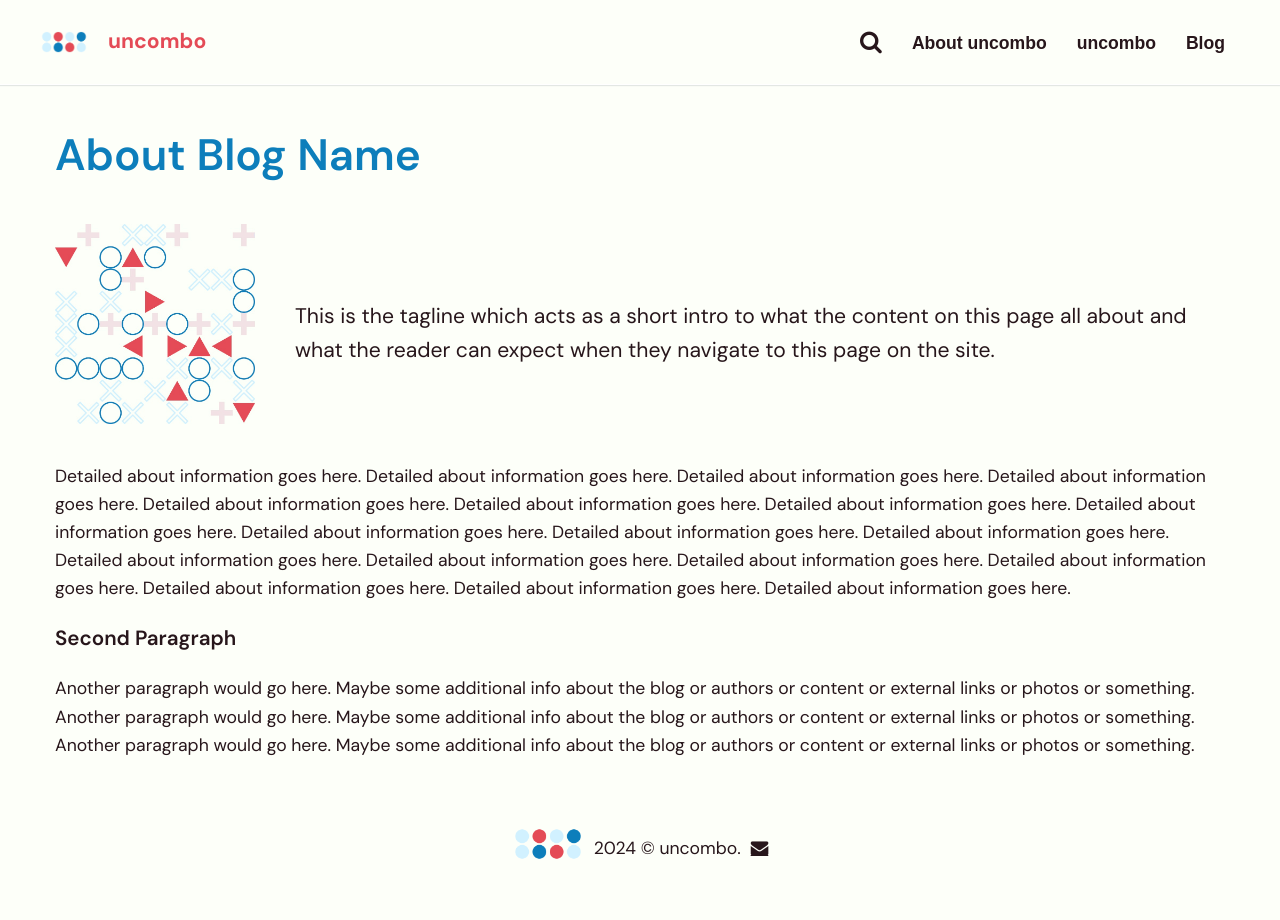
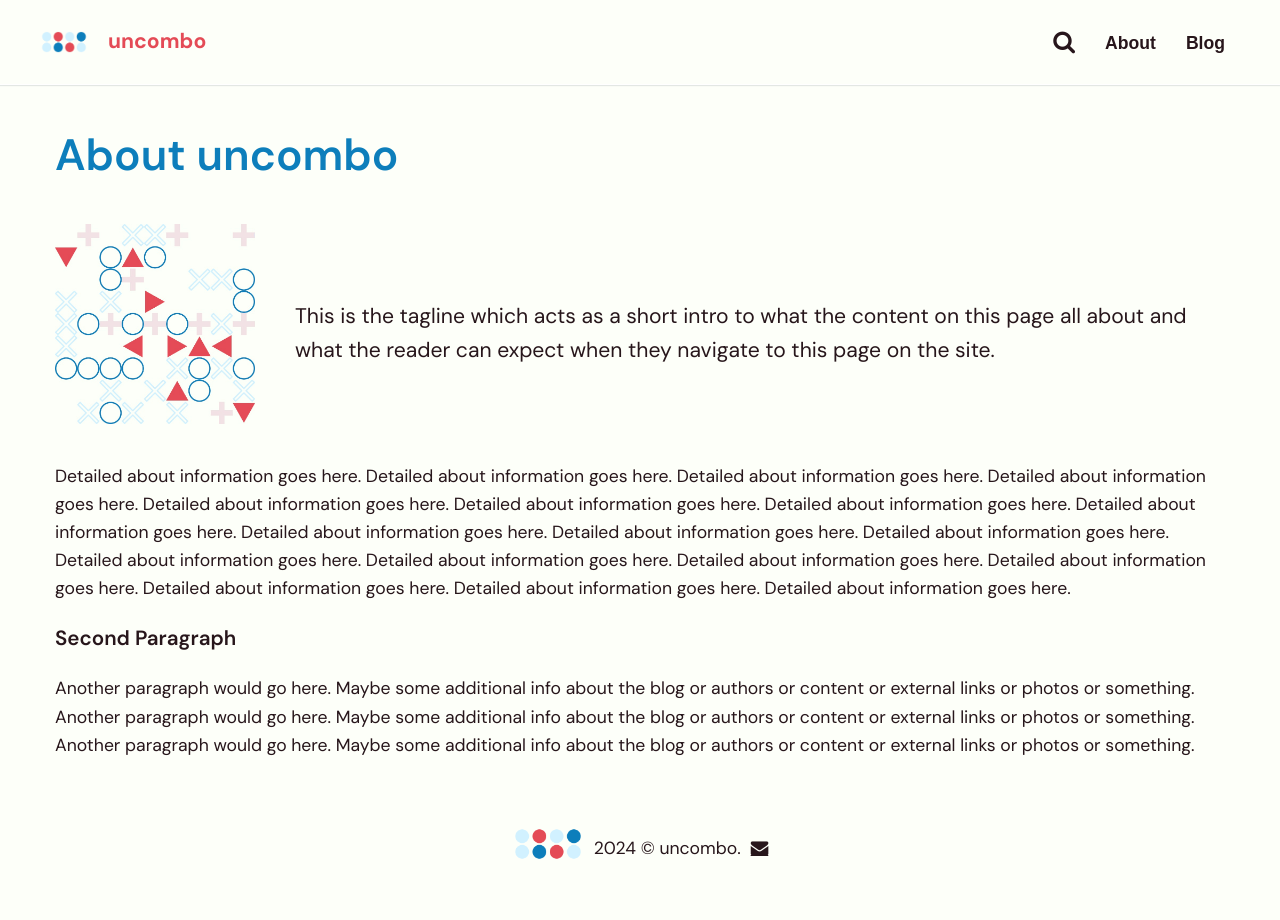
Before and after one commit to jdarrach/uncombo, a Jekyll site: the page built from _pages/01_about.md, in a window 1280 px wide. Built offline with Jekyll 4.4.1, drawn with Linux system fonts in a browser that asks for light colours.

Commit message:
page title update

```diff
--- a/_pages/01_about.md
+++ b/_pages/01_about.md
@@ -1,7 +1,7 @@
 ---
 layout: page
-title: About uncombo
-heading: About Blog Name
+title: About
+heading: About uncombo
 headingimg: /assets/pattern-bg-small.jpg
 headingtagline: This is the tagline which acts as a short intro to what the content on this page all about and what the reader can expect when they navigate to this page on the site.
 permalink: /about/
--- a/blog/index.html
+++ b/blog/index.html
@@ -1,6 +1,7 @@
 ---
 layout: default
-title: uncombo
+title: uncombo Blog
+exclude: true
 ---
 
 <div class="blogposts">
```
